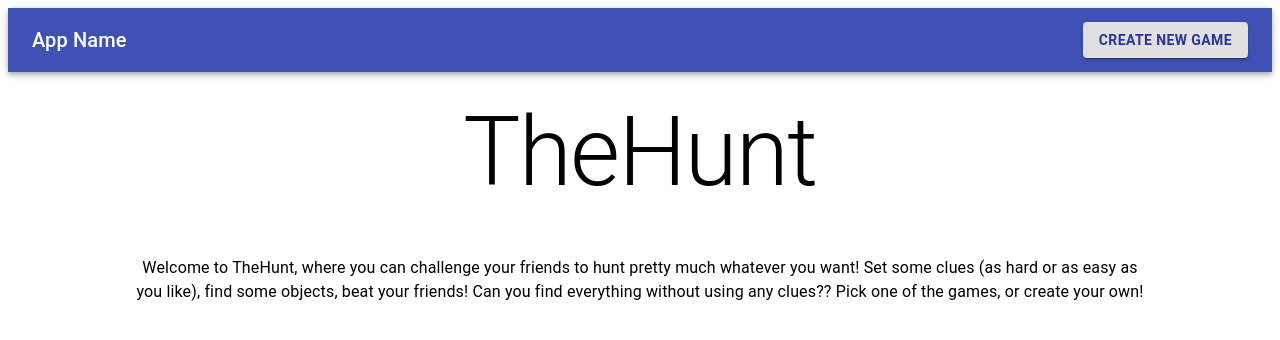
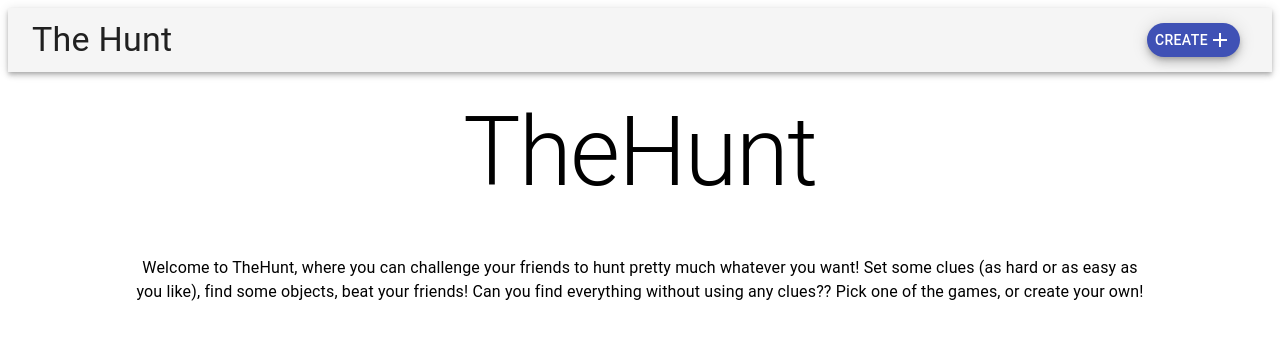
Before and after one commit to TonyDMorris/Front-End-Project, a React (Create React App) app: page / in a window 1280 px wide. Shown: the top 340 px of the page. Built offline with nearby package versions, Linux system fonts and the light colour scheme; no server answers; what react-cloud-vision-api would draw is missing.

Commit message:
working on Fab icons in Header component

```diff
--- a/src/components/Header.jsx
+++ b/src/components/Header.jsx
@@ -1,29 +1,47 @@
 import React from "react";
-import { makeStyles } from "@material-ui/core/styles";
-import { AppBar, Toolbar, Typography, Button } from "@material-ui/core";
+import { makeStyles, createMuiTheme } from "@material-ui/core/styles";
+import { AppBar, Toolbar, Typography, Button, Fab } from "@material-ui/core";
 import { Link } from "@reach/router";
+import AddIcon from "@material-ui/icons/Add";
+// import { purple, green } from "@material-ui/core/colors/purple";
+import SvgIcon from "@material-ui/core/SvgIcon";
 
 function Header(props) {
   const classes = useStyles();
   return (
     <div className={classes.root}>
-      <AppBar position="static">
+      <AppBar color="default" position="static">
         <Toolbar>
-          <Typography variant="h6" className={classes.title}>
-            App Name
+          <Typography variant="h4" className={classes.title}>
+            The Hunt
           </Typography>
           {props.location.pathname === "/" ? (
-            <Button variant="contained">
-              <Link className={classes.button} to="/create">
-                Create New Game
-              </Link>
-            </Button>
+            <Link className={classes.button} to="/create">
+              <Fab
+                size="small"
+                color="primary"
+                variant="extended"
+                aria-label="create"
+                className={classes.fab}
+              >
+                create
+                <AddIcon />
+              </Fab>
+            </Link>
           ) : (
-            <Button variant="contained">
-              <Link className={classes.button} to="/">
-                Home
-              </Link>
-            </Button>
+            <Link className={classes.button} to="/">
+              <Fab
+                size="small"
+                color="primary"
+                variant="round"
+                aria-label="home"
+                className={classes.fab}
+              >
+                <SvgIcon>
+                  <path d="M10,20V14H14V20H19V12H22L12,3L2,12H5V20H10Z" />
+                </SvgIcon>
+              </Fab>
+            </Link>
           )}
         </Toolbar>
       </AppBar>
@@ -31,7 +49,17 @@ function Header(props) {
   );
 }
 
-const useStyles = makeStyles(theme => ({
+// const theme = createMuiTheme({
+//   palette: {
+//     primary: purple,
+//     secondary: green
+//   },
+//   status: {
+//     danger: "orange"
+//   }
+// });
+
+const useStyles = makeStyles((theme) => ({
   root: {
     flexGrow: 1
   },
@@ -42,6 +70,12 @@ const useStyles = makeStyles(theme => ({
     color: "#283593",
     fontWeight: 600,
     textDecoration: "none"
+  },
+  fab: {
+    margin: theme.spacing(1)
+  },
+  extendedIcon: {
+    marginRight: theme.spacing(1)
   }
 }));
 
```
